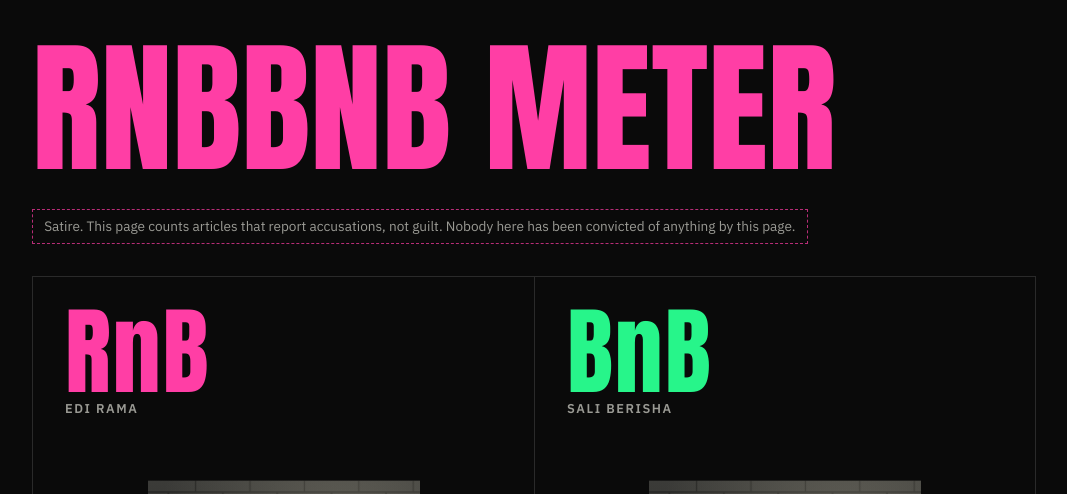
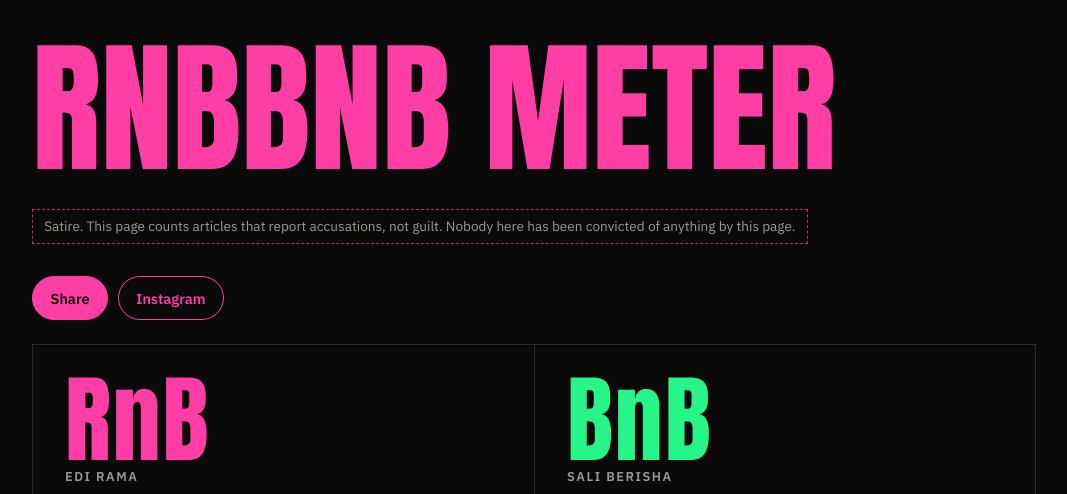
Before and after one commit to enone-xml/Flamingo-Revolution, a FastAPI app: page /rnbbnb in a window 1280 px wide. Shown: the part 115-609 px from the top of the page, without its empty margins (16-1083 px from the left). Run offline with FastAPI, Linux system fonts and the light colour scheme; data that the repository does not hold is empty.

Commit message:
Instagram sharing: rename the picture button to Instagram, copy the link automatically, and add a picture for the RnBBnB Meter
Also fixes a missing quote that hid Berisha's raised finger.

Co-Authored-By: Claude Opus 5.5 (1M context) <noreply@anthropic.com>

```diff
--- a/app/i18n.py
+++ b/app/i18n.py
@@ -111,10 +111,11 @@ T = {
         "filters_need_js": "Filters, search and live updates need JavaScript. Without it you can still read the latest stories and use the page links below.",
         "search_placeholder": "Search headlines… e.g. Zvërnec, SPAK",
         "share": "Share",
-        "share_image": "Image",
-        "share_image_label": "Share as image",
-        "image_saved": "Image saved",
-        "image_making": "Making image…",
+        "share_image": "Instagram",
+        "share_image_label": "Share to Instagram",
+        "image_saved": "Picture saved and link copied. Post the picture, then paste the link as a link sticker.",
+        "image_shared": "Link copied. In Instagram, paste it as a link sticker.",
+        "image_making": "Preparing for Instagram…",
         "link_copied": "Link copied",
         "story_page": "Story page",
         "story_title_suffix": "Story",
@@ -264,10 +265,11 @@ T = {
         "filters_need_js": "Filtrat, kërkimi dhe përditësimet live kërkojnë JavaScript. Pa të mund të lexoni lajmet e fundit dhe të përdorni lidhjet e faqeve më poshtë.",
         "search_placeholder": "Kërko tituj… p.sh. Zvërnec, SPAK",
         "share": "Shpërndaj",
-        "share_image": "Imazh",
-        "share_image_label": "Shpërndaj si imazh",
-        "image_saved": "Imazhi u ruajt",
-        "image_making": "Po krijohet imazhi…",
+        "share_image": "Instagram",
+        "share_image_label": "Shpërndaj në Instagram",
+        "image_saved": "Fotoja u ruajt dhe linku u kopjua. Postoni foton, pastaj ngjitni linkun si link sticker.",
+        "image_shared": "Linku u kopjua. Në Instagram ngjiteni si link sticker.",
+        "image_making": "Po përgatitet për Instagram…",
         "link_copied": "Lidhja u kopjua",
         "story_page": "Faqja e ngjarjes",
         "story_title_suffix": "Ngjarja",
--- a/app/static/css/site.css
+++ b/app/static/css/site.css
@@ -574,6 +574,7 @@ html.menu-open { overflow: hidden; } /* on html, so the sticky header keeps work
 
 /* ---------------------------------------------------------------- RnB / BnB */
 .rnb__satire { display: inline-block; margin: 0 0 2rem; padding: .35rem .7rem; border: 1px dashed var(--pink-dim); color: var(--muted); font-size: .85rem; }
+.rnb__share { display: flex; flex-wrap: wrap; gap: .6rem; margin: 0 0 1.5rem; }
 .rnb__grid { display: grid; grid-template-columns: 1fr 1fr; gap: 0; border: 1px solid var(--line); }
 .rnb__side { padding: clamp(.75rem, 3vw, 2rem); min-width: 0; }
 .rnb__side + .rnb__side { border-left: 1px solid var(--line); }
--- a/app/static/js/share-image.js
+++ b/app/static/js/share-image.js
@@ -131,6 +131,38 @@
     footer(ctx, d.url);
   }
 
+  function loadSvg(markup) {
+    return new Promise((resolve, reject) => {
+      const url = URL.createObjectURL(new Blob([markup], { type: "image/svg+xml" }));
+      const img = new Image();
+      img.onload = () => { URL.revokeObjectURL(url); resolve(img); };
+      img.onerror = (e) => { URL.revokeObjectURL(url); reject(e); };
+      img.src = url;
+    });
+  }
+
+  // RnBBnB Meter: both cells side by side with their numbers.
+  function drawMeter(ctx, d, imgs) {
+    background(ctx);
+    header(ctx, d.kicker);
+    ctx.fillStyle = C.pink; ctx.font = "400 150px Anton, Impact, sans-serif";
+    ctx.fillText(d.title, PAD, 470);
+    const colW = (W - PAD * 2 - 40) / 2, cellH = colW * 380 / 300;
+    d.sides.forEach((s, i) => {
+      const x = PAD + i * (colW + 40), color = s.side === "berisha" ? C.green : C.pink;
+      ctx.drawImage(imgs[i], x, 540, colW, cellH);
+      ctx.fillStyle = color; ctx.font = "400 110px Anton, Impact, sans-serif";
+      ctx.fillText(s.sign, x, 540 + cellH + 130);
+      ctx.fillStyle = C.muted; ctx.font = "600 30px 'IBM Plex Sans', sans-serif";
+      ctx.fillText(s.name.toUpperCase(), x, 540 + cellH + 180);
+      ctx.fillStyle = color; ctx.font = "400 190px Anton, Impact, sans-serif";
+      ctx.fillText(String(s.total), x, 540 + cellH + 380);
+    });
+    ctx.fillStyle = C.soft; ctx.font = "400 32px 'IBM Plex Sans', sans-serif";
+    text(ctx, wrap(ctx, d.summary || "", W - PAD * 2, 2), PAD, H - 300, 42);
+    footer(ctx, d.url);
+  }
+
   async function make(d) {
     await Promise.all([
       document.fonts.load("400 64px Anton"),
@@ -140,7 +172,8 @@
     const canvas = document.createElement("canvas");
     canvas.width = W; canvas.height = H;
     const ctx = canvas.getContext("2d");
-    (d.points ? drawDigest : drawStory)(ctx, d);
+    if (d.kind === "meter") drawMeter(ctx, d, await Promise.all(d.sides.map((s) => loadSvg(s.svg))));
+    else (d.points ? drawDigest : drawStory)(ctx, d);
     return new Promise((resolve) => canvas.toBlob(resolve, "image/png"));
   }
 
--- a/app/static/js/site.js
+++ b/app/static/js/site.js
@@ -382,7 +382,8 @@
   });
   showShare();
 
-  // "Image": build a picture of the story/digest on the device (script loaded on first use).
+  // "Instagram": build a story-size picture on the device (script loaded on first use)
+  // and copy the page link, since Instagram only takes links as a sticker.
   let imageLib = null;
   function loadImageLib() {
     if (!imageLib) imageLib = new Promise((resolve, reject) => {
@@ -401,17 +402,38 @@
     e.preventDefault();
     if (b.disabled) return;
     b.disabled = true; toast(I18N.image_making);
+    const copied = b.dataset.url ? copyText(b.dataset.url) : Promise.resolve(false); // while the tap still counts
     try {
       const lib = await loadImageLib();
       const d = { ...b.dataset };
       if (d.points) d.points = JSON.parse(d.points);
+      if (d.kind === "meter") d.sides = meterSides();
       const result = await lib.shareImage(d);
       if (result === "downloaded") toast(I18N.image_saved);
+      else if (result === "shared" && await copied) toast(I18N.image_shared);
       else $(".toast") && $(".toast").classList.remove("is-on");
     } catch (err) { console.warn("image failed", err); }
     finally { b.disabled = false; }
   });
   showImageButtons();
+
+  // The RnBBnB Meter's two cells as standalone SVG, at their real level.
+  function meterSides() {
+    return $$(".rnb__grid .rnb__side").map((side) => {
+      const svg = $(".rnb__cell", side).cloneNode(true);
+      const level = Number(side.dataset.level);
+      $$(".sec", svg).forEach((g) => { if (Number(g.dataset.lvl) > level) g.remove(); });
+      svg.setAttribute("xmlns", "http://www.w3.org/2000/svg");
+      svg.setAttribute("width", "600"); svg.setAttribute("height", "760");
+      return {
+        svg: new XMLSerializer().serializeToString(svg),
+        sign: $(".rnb__sign", side).firstChild.textContent.trim(),
+        name: $(".rnb__name", side).textContent.trim(),
+        total: $(".rnb__num", side).dataset.count,
+        side: side.dataset.side,
+      };
+    });
+  }
 
   // ------------------------------------------------------------ feed
   const cards = $(".cards");
--- a/app/templates/_rnb.html
+++ b/app/templates/_rnb.html
@@ -71,7 +71,7 @@
       <circle cx="120" cy="263" r="7" fill="#d49c76"/>
       <path d="M176 206q24-8 36-52l-11-5q-10 36-25 42z" fill="#1b2744"/>
       <circle cx="207" cy="148" r="8" fill="#d49c76"/>
-      <path d="M208 142v-18 stroke="#d49c76" stroke-width="5" stroke-linecap="round"/>
+      <path d="M208 142v-18" stroke="#d49c76" stroke-width="5" stroke-linecap="round"/>
       <path d="M142 184h16v16l-8 4-8-4z" fill="#d49c76"/>
       <ellipse cx="117" cy="160" rx="6" ry="10" fill="#d49c76"/>
       <ellipse cx="183" cy="160" rx="6" ry="10" fill="#d49c76"/>
--- a/app/templates/base.html
+++ b/app/templates/base.html
@@ -147,7 +147,7 @@
     'no_summary': t('no_summary'), 'new_items': t('new_items'), 'empty': t('empty'),
     'updated_never': t('updated_never'), 'tags': tag_labels|default({}),
     'share': t('share'), 'link_copied': t('link_copied'), 'story_page': t('story_page'),
-    'share_image': t('share_image'), 'share_image_label': t('share_image_label'), 'image_saved': t('image_saved'),
+    'share_image': t('share_image'), 'share_image_label': t('share_image_label'), 'image_saved': t('image_saved'), 'image_shared': t('image_shared'),
     'image_making': t('image_making'), 'n_sources_img': t('n_sources'), 'home_url': site_url ~ url('/'),
     'image_js': '/static/js/share-image.js?v=' ~ v,
     'n_results': t('n_results'), 'no_results': t('no_results'),
--- a/app/templates/rnbbnb.html
+++ b/app/templates/rnbbnb.html
@@ -26,6 +26,12 @@
 <article class="page rnb">
   <h1 class="page__title" data-split>{{ t('rnb_title') }}</h1>
   <p class="rnb__satire">{{ t('rnb_satire') }}</p>
+  <p class="rnb__share">
+    <button class="btn btn--pink share" type="button" hidden data-share-url="{{ site_url }}{{ url('/rnbbnb') }}" data-share-title="{{ t('rnb_title') }}">{{ t('share') }}</button>
+    <button class="btn btn--ghost share-img" type="button" hidden aria-label="{{ t('share_image_label') }}"
+      data-kind="meter" data-name="rnbbnb" data-title="{{ t('rnb_title') }}" data-kicker="{{ t('rnb_teaser_kicker') }}"
+      data-summary="{{ t('rnb_count_label')|capitalize }}" data-url="{{ site_url }}{{ url('/rnbbnb') }}">{{ t('share_image') }}</button>
+  </p>
   <div class="rnb__grid" data-src="{% if static %}/data/rnbbnb-{{ lang }}.json{% else %}/api/rnbbnb?lang={{ lang }}{% endif %}">
     {{ cell("rama", "RnB", t('rnb_rama'), data.rama) }}
     {{ cell("berisha", "BnB", t('rnb_berisha'), data.berisha) }}
```
